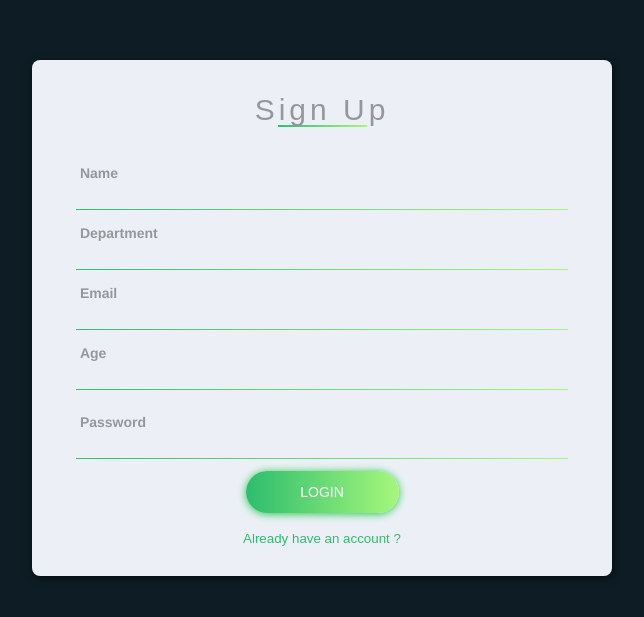
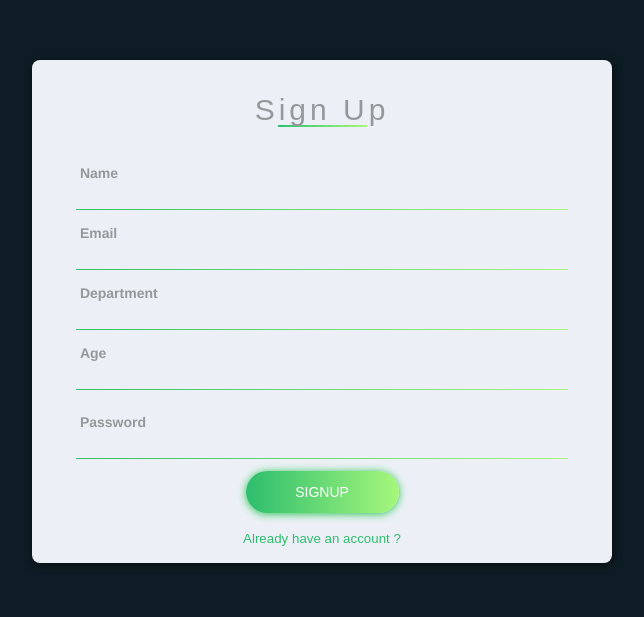
Before and after one commit to votesystem123/vote_system, a Django app: page /register/ in a window 1280 px wide. Shown: the top 617 px of the page, without its empty margins (318-962 px from the left). Run offline with Django 5.2, Linux system fonts and the light colour scheme; some libraries are stand-ins or nearby versions.

Commit message:
login and register

```diff
--- /dev/null
+++ b/dashboard/forms.py
@@ -0,0 +1,32 @@
+from django import forms
+from dashboard.models import AiUser
+from django.core.validators import RegexValidator
+
+class SignUpForm(forms.ModelForm):
+
+    class Meta:
+        model = AiUser
+        fields = ('name','email', 'password', 'department', 'age')
+        exclude = ['role']
+        extra_kwargs = {'password': {'write_only': True}}
+
+        error_css_class = 'error_msg'
+        required_css_class = "required"
+        widgets = {
+            'name': forms.TextInput(attrs={'class': 'register_form_content'}),
+            'email': forms.TextInput(attrs={'class': 'register_form_content'}),
+            'department': forms.TextInput(attrs={'class': 'register_form_content'}),
+            'age': forms.TextInput(attrs={'class': 'register_form_content'}),
+            'password': forms.PasswordInput(attrs={'class': 'register_form_content'}),
+        }
+
+    def save(self, commit=True):
+        user = super().save(commit=False)
+        user.set_password(self.cleaned_data['password'])
+        user.save()
+        return user
+
+class LoginForm(forms.Form):
+    email = forms.EmailField(max_length=100, widget=forms.TextInput(attrs={'class': 'form-content'}))
+    password = forms.CharField(widget=forms.PasswordInput(attrs={'class': 'form-content'}))
+    error_css_class = 'error_msg'
--- a/dashboard/models.py
+++ b/dashboard/models.py
@@ -33,6 +33,8 @@ class AiUser(AbstractBaseUser):
     name = models.CharField(max_length=100)
     email = models.EmailField(max_length=100,unique=True)
     password = models.CharField(max_length=100)
+    department = models.CharField(max_length=100)
+    age = models.PositiveIntegerField()
     role = models.CharField(max_length = 20, choices = ROLE_CHOICES, default = 'voter')
     date_joined = models.DateTimeField(default=timezone.now)
     is_admin = models.BooleanField(default=False)
--- a/dashboard/views.py
+++ b/dashboard/views.py
@@ -1,19 +1,55 @@
-from django.shortcuts import render
+from django.shortcuts import render, redirect
 from django.views import View
+from django.contrib.auth import authenticate, login
+
+from dashboard.forms import SignUpForm, LoginForm
 
 # Create your views here.
 
 class RegistrationView(View):
 
     def get(self, request):
+        form = SignUpForm()
+        return render(request, 'dashboard/register.html', {'form': form} )
 
-        return render(request, 'dashboard/register.html' )
+    def post(self, request):
+        try:
+            form = SignUpForm(request.POST)
+            print("form", form)
+            if form.is_valid():
+                user = form.save()
+                return redirect('dashboard:login')
+            return render(request, 'dashboard/register.html', {'form': form, 'error_message': 'invaild data'})
+        except Exception as e:
+            print("error--------------", str(e))
+            return render(request, 'dashboard/register.html', {'form': form, 'error_message': str(e)})
 
 class LoginView(View):
 
     def get(self, request):
+        try:
+            form = LoginForm()
+            return render(request, 'dashboard/login.html',{'form': form} )
+        except Exception as e:
+            return render(request, 'dashboard/login.html', {'form': form, 'error_message': str(e)})
 
-        return render(request, 'dashboard/login.html' )
+    def post(self, request):
+        try:
+            form = LoginForm(request.POST)
+            if form.is_valid():
+                email = form.cleaned_data.get('email')
+                password = form.cleaned_data.get('password')
+                user = authenticate(email=email, password=password)
+                if user is not None :
+                    login(request, user)
+                    return redirect('dashboard:dashboard')
+                else:
+                    error_message = "Invalid username or password."
+                    return render(request, 'dashboard/login.html', {'form': form, 'error_message':error_message})
+            else:
+                return render(request, 'dashboard/login.html', {'form': form, 'error_message': 'invaild data'})
+        except Exception as e:
+            return render(request, 'dashboard/login.html', {'form': form, 'error_message': str(e)})
 
 class DashboardView(View):
 
--- a/static/css/style.css
+++ b/static/css/style.css
@@ -256,7 +256,7 @@ th {
   background: #ecf0f6 !important;
   border-radius: 8px;
   box-shadow: 1px 2px 8px rgba(0, 0, 0, 0.65);
-  height: 480px;
+  height: 520px;
   margin: 6rem auto 8.1rem auto;
   width: 580px;
 }
@@ -355,9 +355,16 @@ th {
   background: #ecf0f6 !important;
   border-radius: 8px;
   box-shadow: 1px 2px 8px rgba(0, 0, 0, 0.65);
-  height: 516px;
+  height: 100%;
   margin: 6rem auto 3.1rem auto;
   width: 580px;
+  padding-bottom: 15px;
+}
+.error_warning{
+  margin-top: -10px !important;
+  text-align: center;
+  font-size: 14px;
+  color: red;
 }
 
 /* media screen */
--- a/templates/dashboard/register.html
+++ b/templates/dashboard/register.html
@@ -21,33 +21,35 @@
                         <h2>Sign Up</h2>
                         <div class="underline-title"></div>
                     </div>
+                    <p class="error_warning">{{ error_message }}</p>
                     <form method="post" class="login_form">
+                        {% csrf_token %}
                         <label for="user-email" style="padding-top:13px">
                             &nbsp;Name
                           </label>
-                        <input id="user-email" class="register_form_content" type="email" name="email" autocomplete="on" required />
+                        {{ form.name }}
+                        <div class="form-border"></div>
+                        <label for="user-email" style="padding-top:13px">
+                            &nbsp;Email
+                          </label>
+                        {{ form.email }}
                         <div class="form-border"></div>
                         <label for="user-email" style="padding-top:13px">
                             &nbsp;Department
                           </label>
-                        <input id="user-email" class="register_form_content" type="email" name="email" autocomplete="on" required />
-                        <div class="form-border"></div>
-                        <label for="user-email" style="padding-top:13px">
-                            &nbsp;Email
-                          </label>
-                        <input id="user-email" class="register_form_content" type="email" name="email" autocomplete="on" required />
+                        {{ form.department }}
                         <div class="form-border"></div>
                         <label for="user-email" style="padding-top:13px">
                             &nbsp;Age
                           </label>
-                        <input id="user-email" class="register_form_content" type="email" name="email" autocomplete="on" required />
+                        {{ form.age }}
                         <div class="form-border"></div>
                         <label for="user-password" style="padding-top:22px">&nbsp;Password
                           </label>
-                        <input id="user-password" class="register_form_content" type="password" name="password" required />
+                        {{ form.password }}
                         <div class="form-border"></div>
-                        <input class="register_submit_btn" type="submit" name="submit" value="LOGIN" />
-                        <a href="#" class="signup">Already have an account ?</a>
+                        <input class="register_submit_btn" type="submit" name="submit" value="SIGNUP" />
+                        <a href="{% url 'dashboard:login' %}" class="signup">Already have an account ?</a>
                     </form>
                 </div>
             </div>
```
Also changed, not shown: templates/dashboard/login.html (+5 -6 lines), dashboard/migrations/0002_aiuser_age_aiuser_department.py (added), dashboard/serializers.py (deleted), db.sqlite3.
